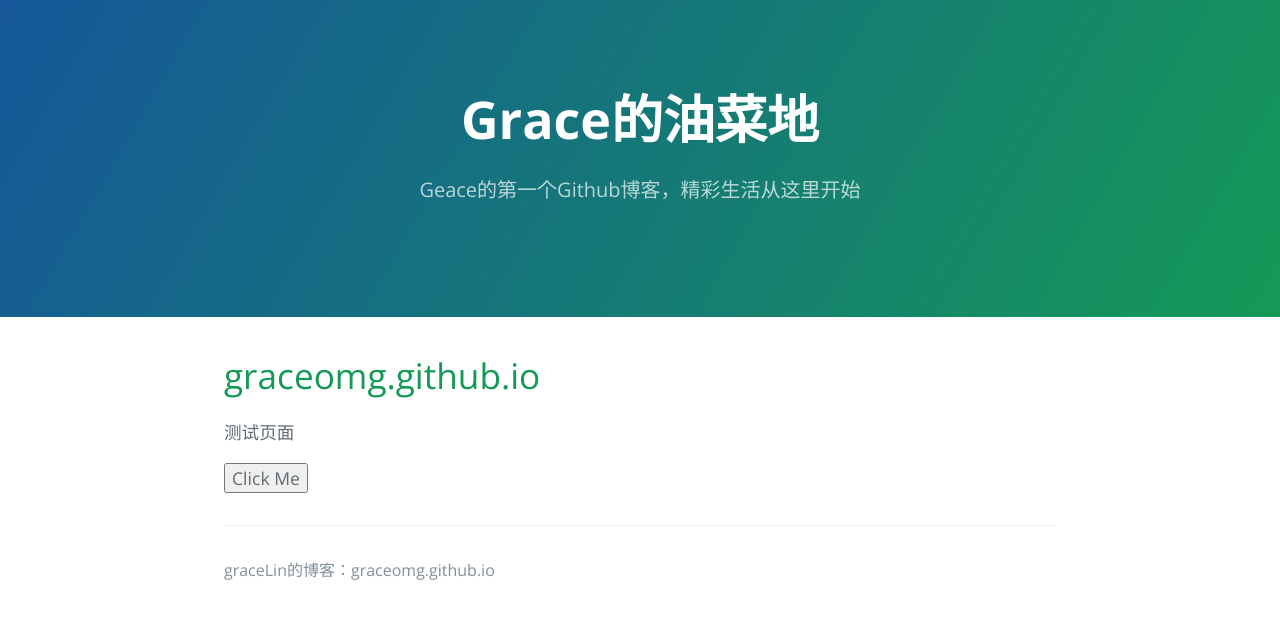
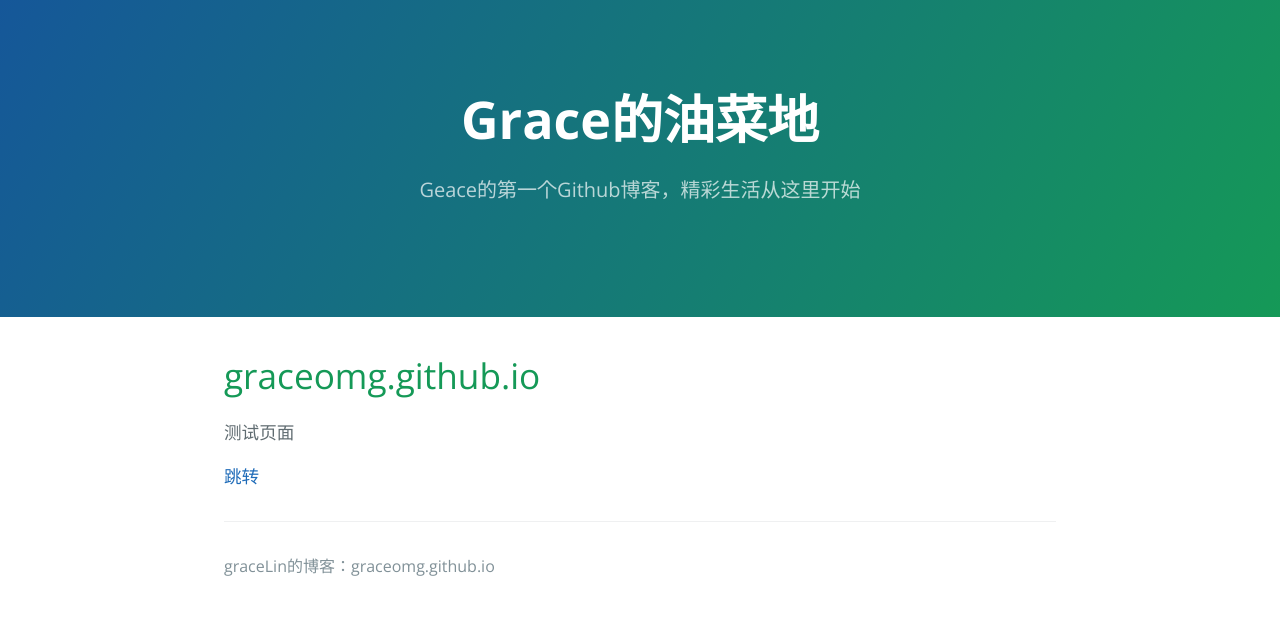
Before and after one commit to graceomg/graceomg.github.io, a Jekyll site: the page index.html, which Jekyll copies as it is, in a window 1280 px wide. Shown: the top 619 px of the page. Built offline with Jekyll 4.4.1, drawn with Linux system fonts in a browser that asks for light colours.

Commit message:
Update index.html

```diff
--- a/index.html
+++ b/index.html
@@ -20,7 +20,7 @@
 <a id="graceomggithubio" class="anchor" href="#graceomggithubio" aria-hidden="true"><span class="octicon octicon-link"></span></a>graceomg.github.io</h1>
 
 <p>测试页面</p>
-<input type="button" value="Click Me" id="buttontest" />
+<a href="_layouts/default.html">跳转</a>
 
       <footer class="site-footer">
 
```
Also changed, not shown: other parts of index.html (+1 -6 lines).
